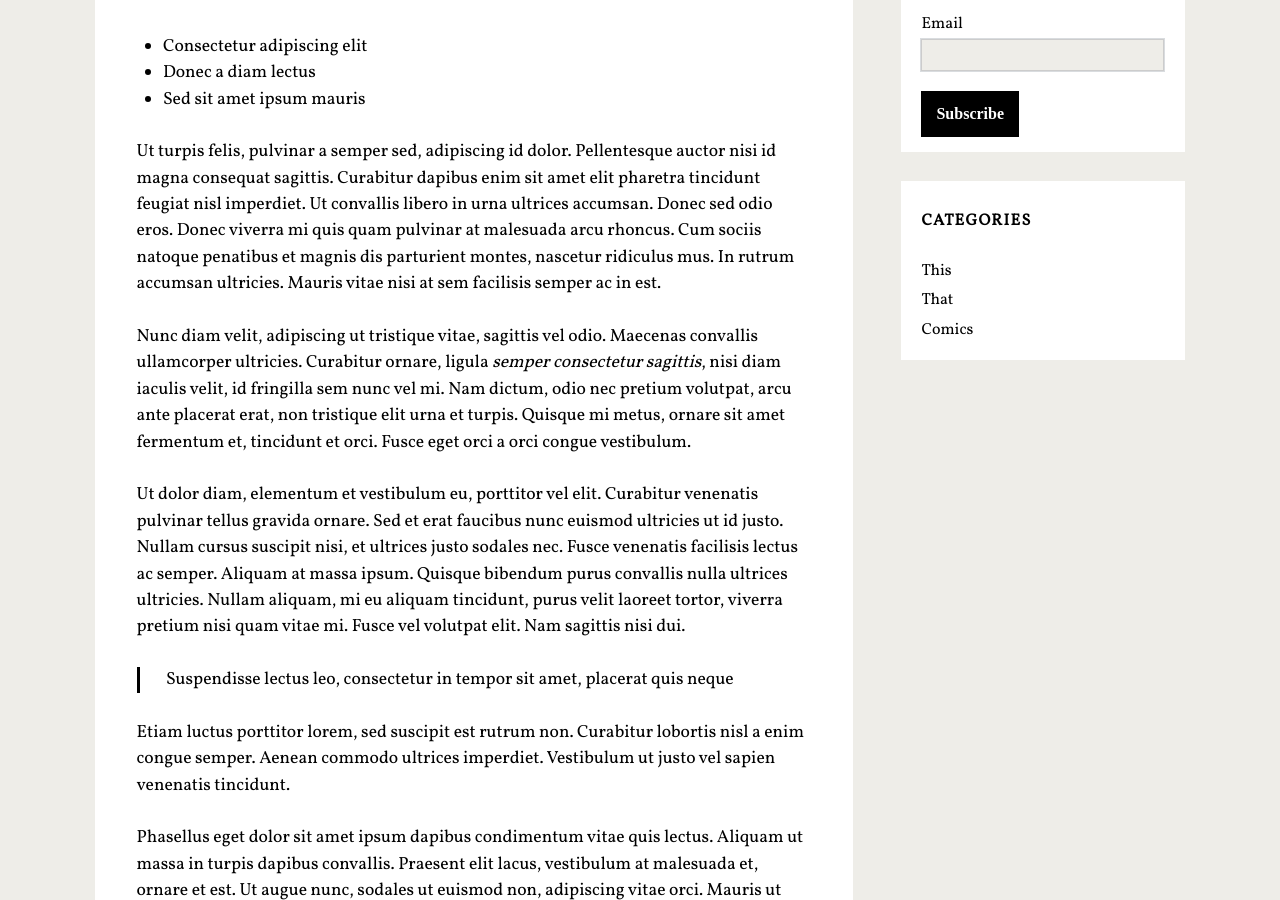
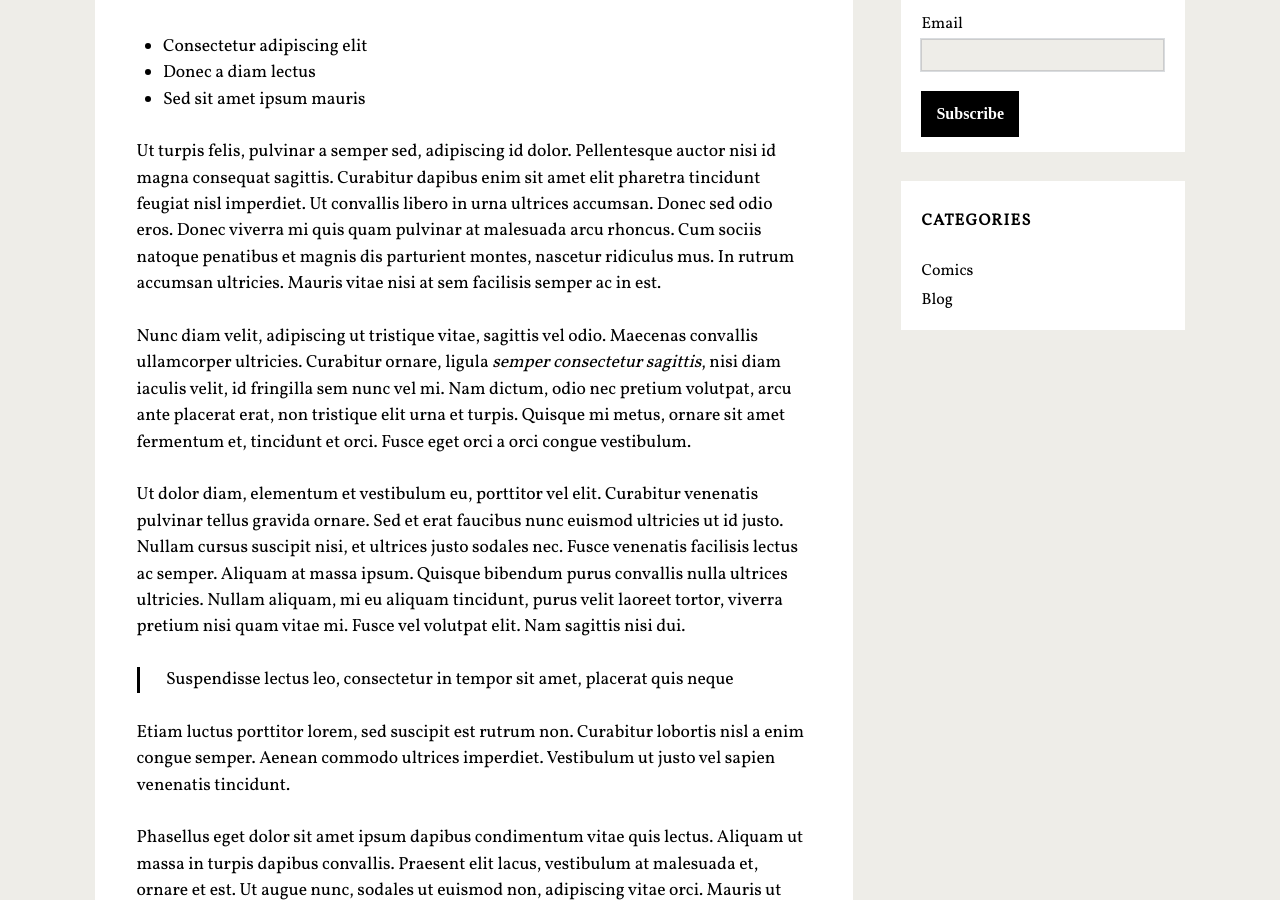
Before and after one commit to randideo/randideo.github.io, a Jekyll site: the page built from index.html, in a window 1280 px wide and 900 px high, scrolled down 437 px. Built offline with Jekyll 4.4.1, drawn with Linux system fonts in a browser that asks for light colours; nearby versions of some CDN libraries; some web fonts are replaced; comment, search, counter and statistics services are not loaded.

Commit message:
Update sidebar.html

```diff
--- a/_includes/sidebar.html
+++ b/_includes/sidebar.html
@@ -76,7 +76,7 @@ function submitForm() {
     <div class='widget Label' data-version='1' id='Label1'>
 <h2 class='title'>Categories</h2>
 <div class='widget-content'>
-   {% for category in site.tags %}
+   {% for category in site.categories %}
   <li style='text-transform: capitalize; list-style-type: none;'><a style="text-decoration: none;" href="/categories/#{{ label | first }}">{{ category | first }}</a>
   </li>
 {% endfor %}
```
